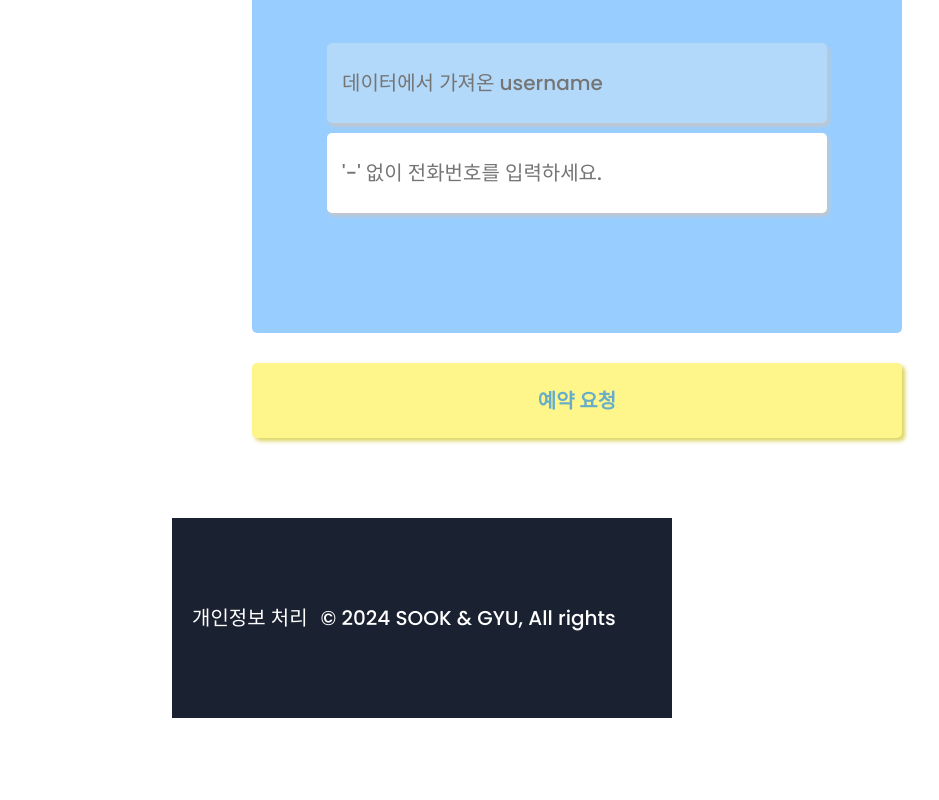
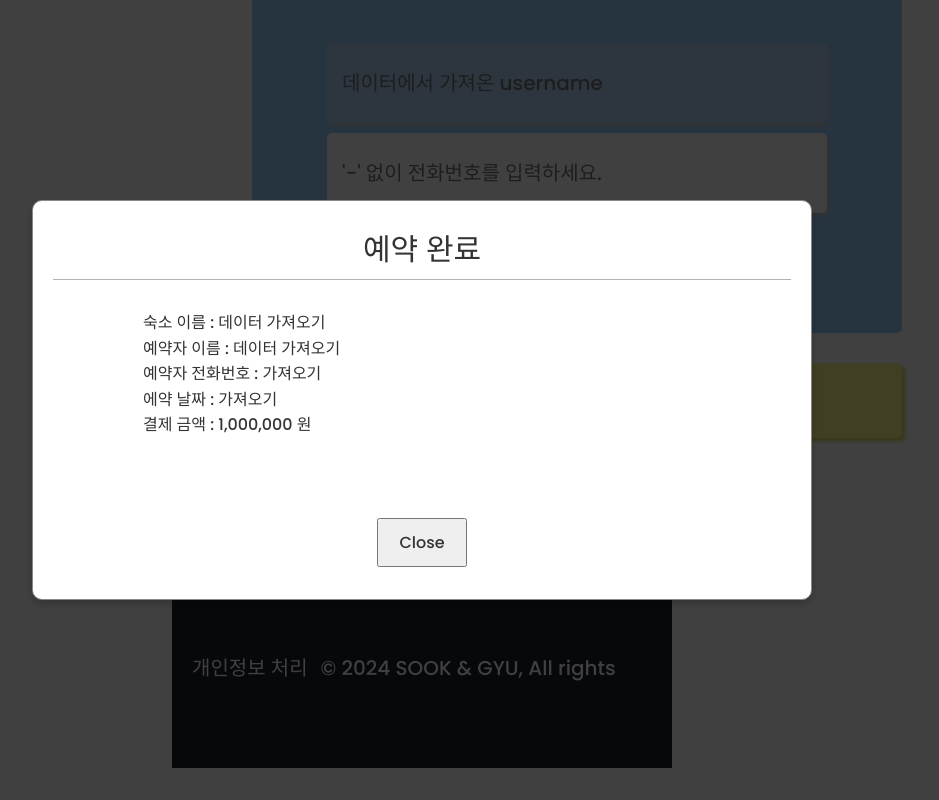
Before and after one commit to devgiants75/project-wabangb, a React (Create React App) app: page /reservationpage in a window 1280 px wide. Both pictures are taken after a click on the button "예약 요청". Shown: the part 539-1339 px from the top of the page, without its empty margins (218-1157 px from the left). Built offline with nearby package versions, Linux system fonts and the light colour scheme; a web font is replaced by a local one.

Commit message:
2024.08.10. 12:36 modal in ReservationPage acs

```diff
--- /dev/null
+++ b/src/styles/reservation-modal.css
@@ -0,0 +1,49 @@
+.modal-container {
+    text-align: center;
+    margin-top: 50px;
+}
+
+.modal-overlay {
+    position: fixed;
+    top: 0;
+    left: 0;
+    right: 0;
+    bottom: 0;
+    background-color: rgba(0, 0, 0, 0.75);
+    display: flex;
+    align-items: center;
+    justify-content: center;
+}
+
+.modal-content {
+    position: relative;
+    background: white;
+    padding: 20px;
+    max-width: 780px;
+    width: 100%;
+    height: 400px;
+    border-radius: 10px;
+    box-shadow: 0 4px 8px rgba(0, 0, 0, 0.2);
+    text-align: center;
+}
+
+.reservation-modal-title {
+    font-size: 30px;
+    padding: 5px 0;
+}
+
+.modal-title-underline {
+    border-bottom: 0.5px solid rgba(0, 0, 0, 0.3);
+}
+
+.reservation-modal-info {
+    padding: 30px 30px 30px 90px;
+    text-align: left;
+}
+
+.close-modal-button {
+    margin-top: 50px;
+    padding: 10px 20px;
+    font-size: 16px;
+    cursor: pointer;
+}
--- a/src/views/ReservationPage.tsx
+++ b/src/views/ReservationPage.tsx
@@ -3,15 +3,23 @@ import Header from '../components/Header'
 import Footer from '../components/Footer'
 import '../styles/reset.css';
 import '../styles/reservationPage.css';
+import ReactModal from 'react-modal';
+import '../styles/reservation-modal.css';
 //# 예약페이지
 
 export default function ReservationPage() {
-  // 전화 번호 상태 관리
-  const [telNumber, setTelNumber] = useState<String | null>(null);
 
-  // 전화번호가 입력된 경우 제출, 미입력 시 알림창 띄우고 input창 비우기
-  const handleTelNumber = (e: React.ChangeEvent<HTMLInputElement>) => {
+  //% 모달창
+  ReactModal.setAppElement('#root');
 
+  const [modalIsOpen, setModalIsOpen] = useState(false);
+
+  const openModal = () => {
+    setModalIsOpen(true);
+  }
+
+  const closeModal = () => {
+    setModalIsOpen(false);
   }
 
   return (
@@ -39,7 +47,32 @@ export default function ReservationPage() {
             </div>
           </div>
           <div className='request-box'>
-            <button className='reser-button'>예약 요청</button>
+            <button onClick={openModal} className='reser-button open-modal-button'>예약 요청</button>
+
+            <div className="modal-container">
+              <ReactModal
+                isOpen={modalIsOpen}
+                onRequestClose={closeModal}
+                className="modal-content"
+                overlayClassName="modal-overlay"
+              >
+                <div className='reservation-modal-title'>예약 완료</div>
+                <div className='modal-title-underline'></div>
+                <div className='reservation-modal-info'>
+                  <div>숙소 이름 : 데이터 가져오기</div>
+                  <div>예약자 이름 : 데이터 가져오기</div>
+                  <div>예약자 전화번호 : 가져오기</div>
+                  <div>에약 날짜 : 가져오기</div>
+                  <div>결제 금액 : 1,000,000 원</div>
+                </div>
+                <button
+                  onClick={closeModal} className="close-modal-button"
+                >
+                  Close
+                </button>
+              </ReactModal>
+            </div>
+
           </div>
         </div>
       </main>
```
